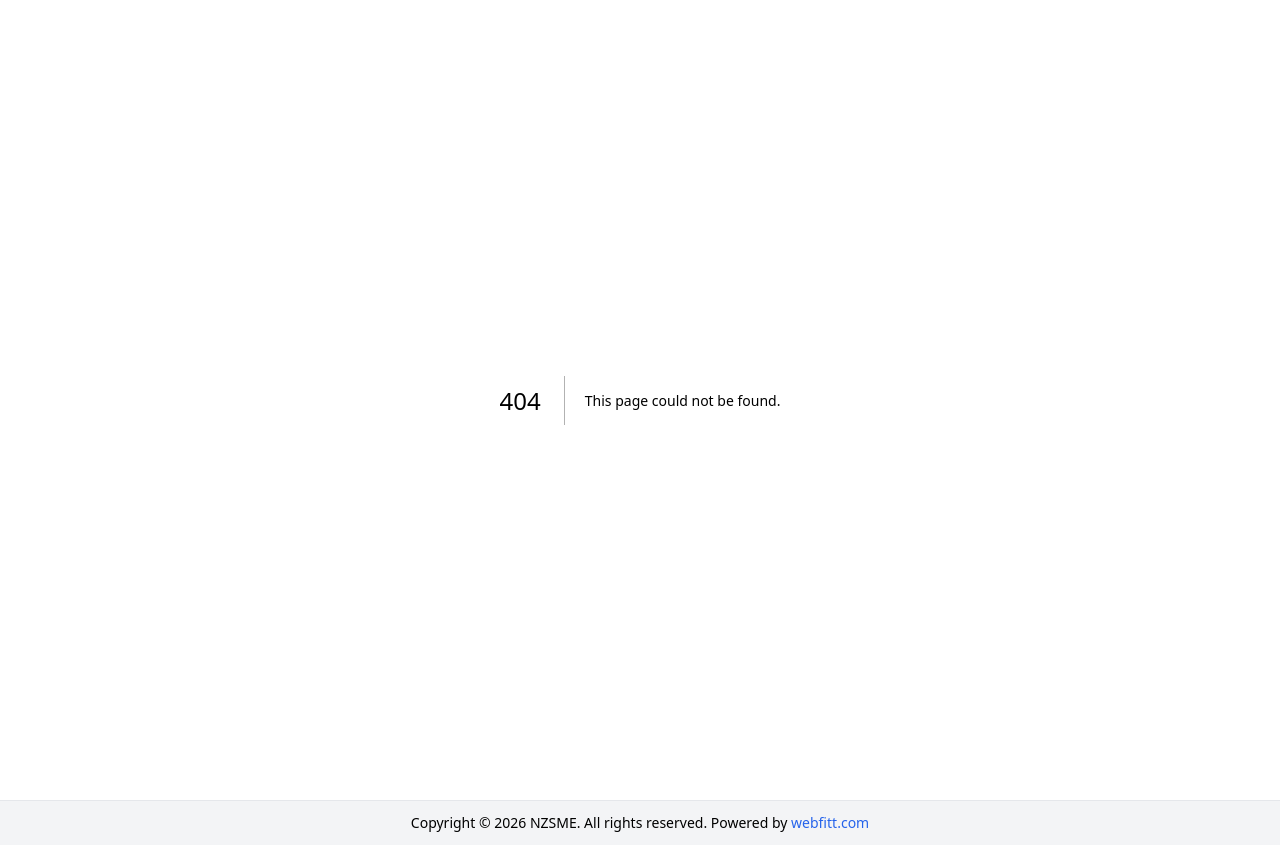
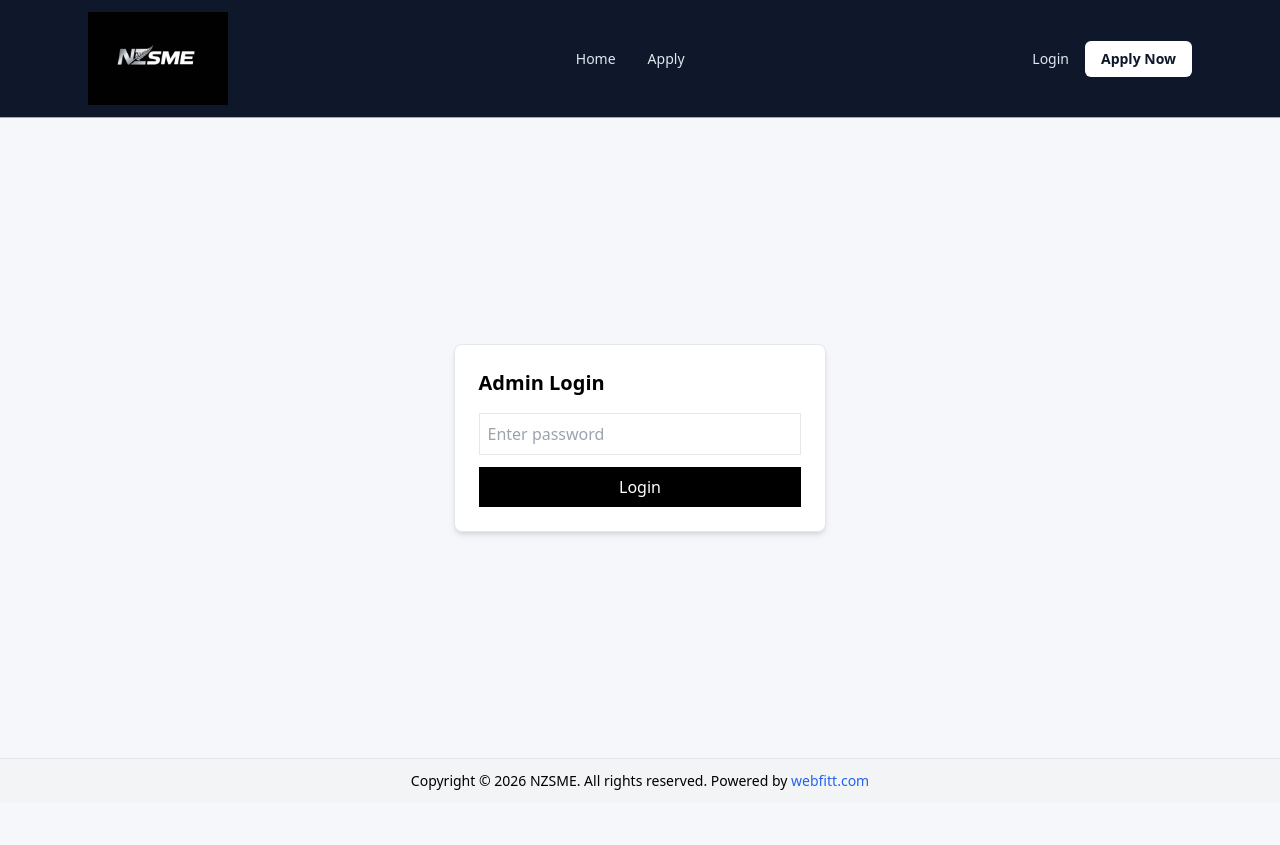
Before and after one commit to nzsme2026/nzsme, a Next.js app: page /internal-dashboard-8472 in a window 1280 px wide. Before the commit this address had no page. After the commit the page ends 803 px from the top, so only its background shows below. Built offline with nearby package versions, Linux system fonts and the light colour scheme.

Commit message:
Admin dashboard + members view (internal route)

```diff
--- /dev/null
+++ b/app/api/admin-members/route.ts
@@ -0,0 +1,20 @@
+import { NextResponse } from "next/server";
+import { createClient } from "@supabase/supabase-js";
+
+const supabase = createClient(
+  process.env.NEXT_PUBLIC_SUPABASE_URL!,
+  process.env.SUPABASE_SERVICE_ROLE_KEY!
+);
+
+export async function GET() {
+  const { data, error } = await supabase
+    .from("members")
+    .select("first_name, email, phone")
+    .order("id", { ascending: false });
+
+  if (error) {
+    return NextResponse.json({ error: error.message }, { status: 500 });
+  }
+
+  return NextResponse.json({ members: data });
+}
--- /dev/null
+++ b/app/internal-dashboard-8472/page.tsx
@@ -0,0 +1,91 @@
+"use client";
+
+import { useState } from "react";
+import Navbar from "@/components/Navbar";
+
+export default function AdminPage() {
+  const [password, setPassword] = useState("");
+  const [authenticated, setAuthenticated] = useState(false);
+  const [members, setMembers] = useState<any[]>([]);
+  const [loading, setLoading] = useState(false);
+
+  const ADMIN_PASSWORD = "Zaq1@wsx";
+
+  const handleLogin = async () => {
+    if (password === ADMIN_PASSWORD) {
+      setAuthenticated(true);
+      fetchMembers();
+    } else {
+      alert("Wrong password");
+    }
+  };
+
+  const fetchMembers = async () => {
+    setLoading(true);
+    try {
+      const res = await fetch("/api/admin-members");
+      const data = await res.json();
+      setMembers(data.members || []);
+    } catch (err) {
+      console.error(err);
+    }
+    setLoading(false);
+  };
+
+  return (
+    <>
+      {/* ✅ SAME HEADER AS HOMEPAGE */}
+      <Navbar />
+
+      {!authenticated ? (
+        <div className="flex h-[80vh] items-center justify-center">
+          <div className="p-6 border rounded-lg shadow-md bg-white">
+            <h1 className="text-xl font-semibold mb-4">Admin Login</h1>
+            <input
+              type="password"
+              placeholder="Enter password"
+              className="border p-2 w-full mb-3"
+              value={password}
+              onChange={(e) => setPassword(e.target.value)}
+            />
+            <button
+              onClick={handleLogin}
+              className="bg-black text-white px-4 py-2 w-full"
+            >
+              Login
+            </button>
+          </div>
+        </div>
+      ) : (
+        <div className="p-6 max-w-6xl mx-auto">
+          <h1 className="text-2xl font-bold mb-6">Members</h1>
+
+          {loading ? (
+            <p>Loading...</p>
+          ) : (
+            <div className="bg-white shadow rounded-lg overflow-hidden">
+              <table className="w-full border">
+                <thead className="bg-gray-100">
+                  <tr>
+                    <th className="p-3 text-left">First Name</th>
+                    <th className="p-3 text-left">Email</th>
+                    <th className="p-3 text-left">Phone</th>
+                  </tr>
+                </thead>
+                <tbody>
+                  {members.map((m, i) => (
+                    <tr key={i} className="border-t">
+                      <td className="p-3">{m.first_name}</td>
+                      <td className="p-3">{m.email}</td>
+                      <td className="p-3">{m.phone || "-"}</td>
+                    </tr>
+                  ))}
+                </tbody>
+              </table>
+            </div>
+          )}
+        </div>
+      )}
+    </>
+  );
+}
```
